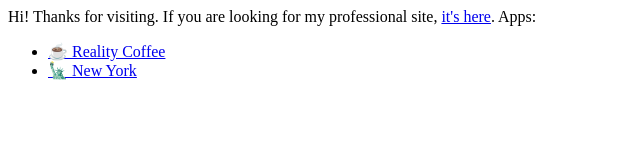
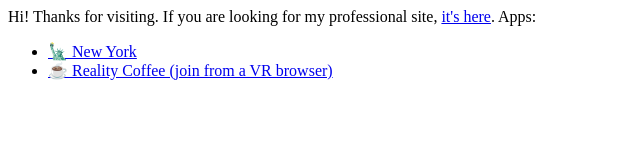
Before and after one commit to havron/havron.github.io, a plain HTML site: page index.html in a window 1280 px wide. Shown: the whole page, without its empty margins (0-640 px from the left). Drawn offline with Linux system fonts and the light colour scheme.

Commit message:
Update index.html

```diff
--- a/index.html
+++ b/index.html
@@ -2,10 +2,10 @@
 <p>Hi! Thanks for visiting. If you are looking for my professional site, <a href="https://havron.info">it's here</a>. Apps:
   <ul>
     <li>
-      <a href="/realitycoffee">☕️ Reality Coffee</a>
+      <a href="/nyc">🗽 New York</a>
     </li>
     <li>
-      <a href="/nyc">🗽 New York</a>
+      <a href="/realitycoffee">☕️ Reality Coffee (join from a VR browser)</a>
     </li>
   </ul>
 </html>
```
